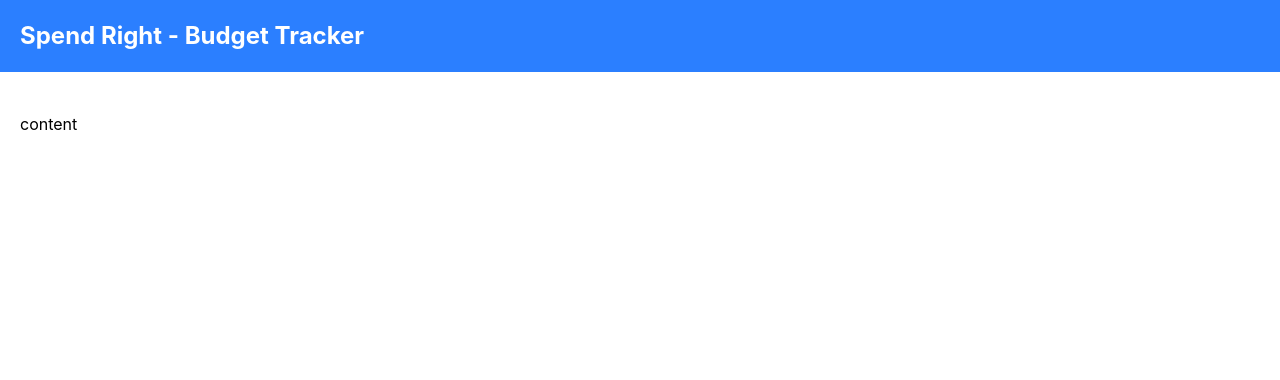
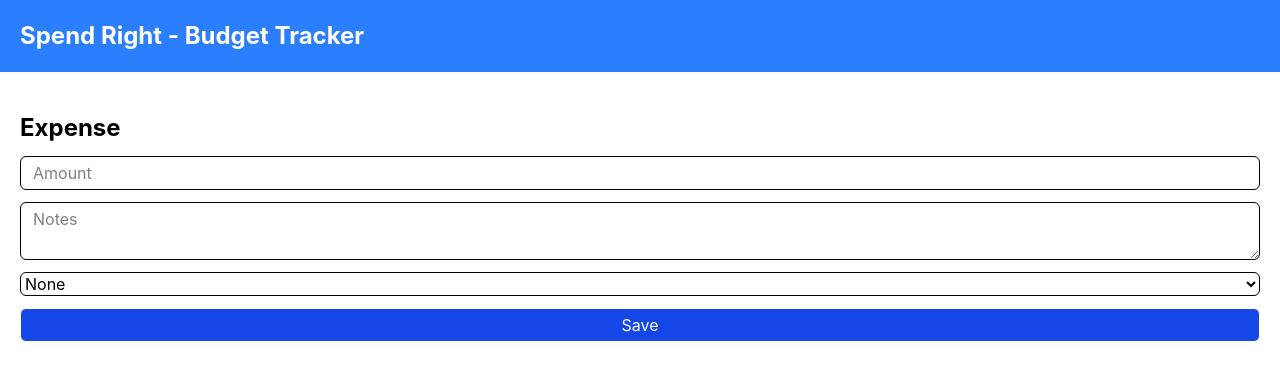
Before and after one commit to nampham2101/angular-SpendRightBudgetTracker, an Angular app: page / in a window 1280 px wide. Shown: the top 380 px of the page. Built offline with nearby package versions, Linux system fonts and the light colour scheme.

Commit message:
Add default Types and auto select Types based on the Notes

```diff
--- a/src/app/app.html
+++ b/src/app/app.html
@@ -3,5 +3,7 @@
     <h1 class="text-white text-2xl font-bold text-heading">{{title()}}</h1>
   </header>
   <div id="content"
-       class="grow p-5">content</div>
+       class="grow p-5">
+    <app-expense-form></app-expense-form>
+  </div>
 </div>
--- a/src/app/app.ts
+++ b/src/app/app.ts
@@ -1,8 +1,11 @@
 import { Component, signal } from '@angular/core';
+import {ExpenseForm} from './expense-form/expense-form';
 
 @Component({
   selector: 'app-root',
-  imports: [],
+  imports: [
+    ExpenseForm
+  ],
   templateUrl: './app.html',
   styleUrl: './app.css'
 })
--- /dev/null
+++ b/src/app/expense-form/expense-form.html
@@ -0,0 +1,14 @@
+<div class="flex flex-col gap-3">
+  <h3 class="text-2xl font-bold text-heading">{{title()}}</h3>
+  <input type="text" placeholder="Amount"
+         class="border rounded-md p-3 pt-1 pb-1">
+  <textarea placeholder="Notes"
+            (input)="onNotesChanged($event)"
+            class="border rounded-md p-3 pt-1 pb-1"></textarea>
+  <select name="" id="" class="border rounded-md">
+    @for (expenseType of expenseTypes(); track expenseType.id) {
+      <option [selected]="expenseType.selected">{{expenseType.name}}</option>
+    }
+  </select>
+  <button class="border rounded-md p-3 pt-1 pb-1 bg-blue-700 text-white">Save</button>
+</div>
--- /dev/null
+++ b/src/app/expense-form/expense-form.ts
@@ -0,0 +1,54 @@
+import {Component, computed, signal} from '@angular/core';
+import {ExpenseType} from '../expense-type';
+
+@Component({
+  selector: 'app-expense-form',
+  imports: [],
+  templateUrl: './expense-form.html',
+  styleUrl: './expense-form.css',
+})
+export class ExpenseForm {
+  private readonly EXPENSE_TYPES: ExpenseType[] = [
+    {
+      id: 0,
+      name: "None",
+      selected: true,
+      keywords: []
+    },
+    {
+      id: 1,
+      name: "Chi tieu",
+      selected: true,
+      keywords: [
+        "mua", "an"
+      ]
+    },
+    {
+      id: 2,
+      name: "Khan cap",
+      selected: true,
+      keywords: [
+        "benh", "vien", "thuoc"
+      ]
+    }
+  ];
+  title = signal("Expense");
+  notes = signal("");
+  expenseTypes = computed(() => {
+    const newNotes = this.notes().trim();
+
+    if (!newNotes) {
+      return this.EXPENSE_TYPES.map(type => ({...type, selected: false}));
+    }
+
+    const keywordSet = new Set(newNotes.split(" "));
+    return this.EXPENSE_TYPES.map(type => ({
+      ...type,
+      selected: type.keywords.some(keyword => keywordSet.has(keyword))
+    }));
+  });
+
+  protected onNotesChanged(event: Event) {
+    this.notes.set((event.target as HTMLInputElement).value);
+  }
+}
--- /dev/null
+++ b/src/app/expense-type.ts
@@ -0,0 +1,6 @@
+export interface ExpenseType {
+  id: number;
+  name: string;
+  selected: boolean;
+  keywords: string[];
+}
```
Also changed, not shown: src/app/expense-form/expense-form.css (added), 1 other file (tests, documents, lock files or other folders).
